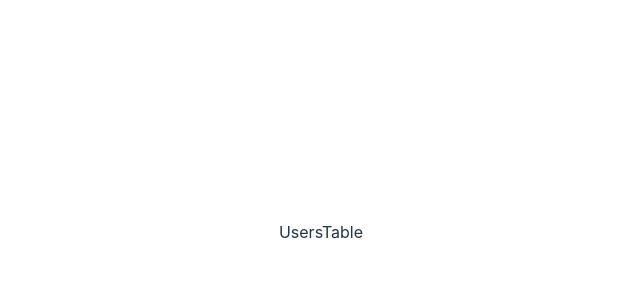
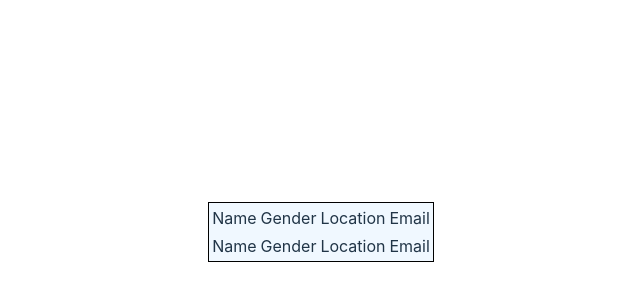
Before and after one commit to Aluonam/pt_v19_prueba2, a React (Vite) app: page / in a window 1280 px wide. Shown: the part 168-468 px from the top of the page, without its empty margins (319-959 px from the left). Built offline with nearby package versions, Linux system fonts and the light colour scheme.

Commit message:
feat: table

```diff
--- a/src/components/UsersTable.tsx
+++ b/src/components/UsersTable.tsx
@@ -1,7 +1,26 @@
 
 const UsersTable = () => {
   return (
-    <div>UsersTable</div>
+    <>
+        <table  style={{backgroundColor:'aliceblue', border:'1px solid black'}}>
+            <thead >
+                <tr style={{backgroundColor:'aliceblue', border:'1px solid black'}}>
+                    <td>Name</td>
+                    <td>Gender</td>
+                    <td>Location</td>
+                    <td>Email</td>
+                </tr>
+            </thead>
+            <tbody>
+                <tr>
+                    <td>Name</td>
+                    <td>Gender</td>
+                    <td>Location</td>
+                    <td>Email</td>
+                </tr>
+            </tbody>
+        </table>
+    </>
   )
 }
 
```
